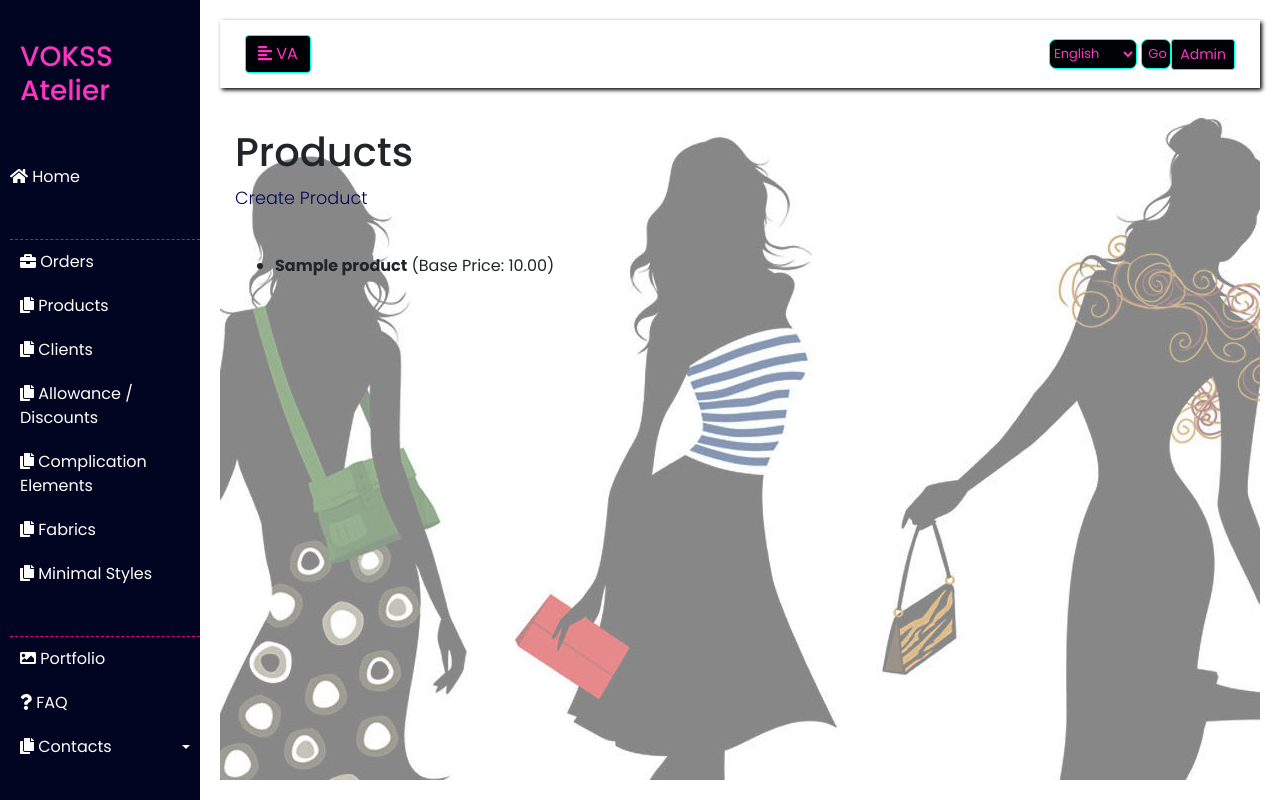
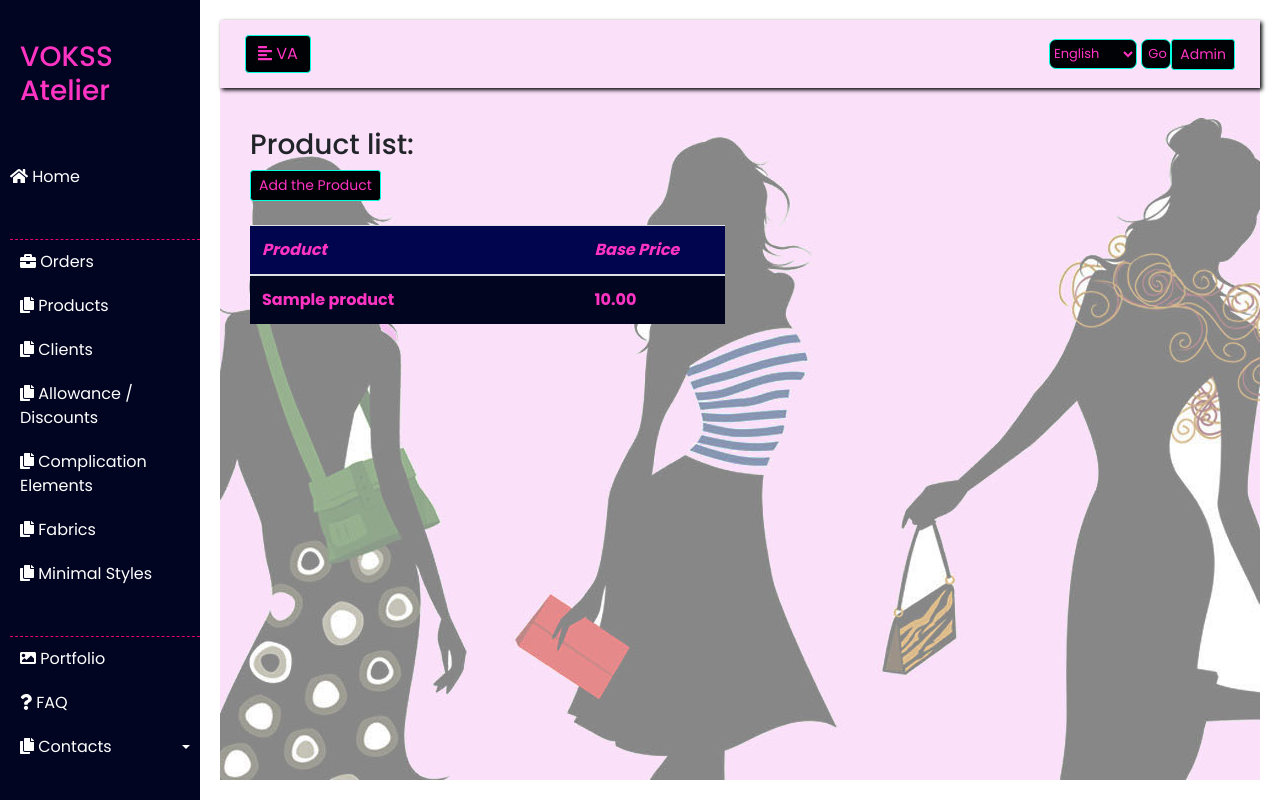
Before and after one commit to Vitamal/vokss, a Django app: page /en/atelier/product/ in a window 1280 px wide. Run offline with Django 3.2, Linux system fonts and the light colour scheme; tables that the repository leaves empty hold one stand-in row (values such as "Sample post"); some libraries are stand-ins or nearby versions.

Commit message:
some little work added

```diff
--- a/atelier/templates/atelier/client_list.html
+++ b/atelier/templates/atelier/client_list.html
@@ -4,8 +4,8 @@
 {% block content %}
     <div class="container">
         <div class="row">
-            <div class="col-sm-4">
-                <h3>{% trans 'Clients' %}:</h3>
+            <div class="col-sm-6">
+                <h3>{% trans 'Client list' %}:</h3>
                 <button class="btn btn-sm btn-outline-secondary" type="button">
                     <a href="{% url 'atelier:client_form' %}">{% trans 'Add the client' %}</a>
                 </button>
@@ -16,7 +16,7 @@
                         <table class="table table-striped">
                             <thead>
                             <tr>
-                                <th>{% trans 'Client Name' %}</th>
+                                <th>{% trans 'Client' %}</th>
                                 <th></th>
                             </tr>
                             </thead>
--- a/atelier/templates/atelier/complication_element_list.html
+++ b/atelier/templates/atelier/complication_element_list.html
@@ -5,7 +5,7 @@
     <div class="container">
         <div class="row">
             <div class="col-sm-12">
-                <h3>{% trans 'Complication Elements' %}:</h3>
+                <h3>{% trans 'Complication Element list' %}:</h3>
                 <button class="btn btn-sm btn-outline-secondary" type="button">
                     <a href="{% url 'atelier:complication_element_form' %}">{% trans 'Add the element' %}</a>
                 </button>
--- a/atelier/templates/atelier/product_list.html
+++ b/atelier/templates/atelier/product_list.html
@@ -1,21 +1,58 @@
 {% extends 'atelier/template.html' %}
 {% load i18n %}
+{#{% block content %}#}
+{#    <h1>{% trans 'Products' %}</h1>#}
+{#    <p><a href="{% url 'atelier:product_form' %}">{% trans 'Create Product' %}</a></p>#}
+{#    <br>#}
+{##}
+{##}
+{#    {% if product_list %}#}
+{#        <ul>#}
+{#            {% for product in product_list %}#}
+{#                <li>#}
+{#                    <strong> <a href="{{ product.get_absolute_url }}">{{ product.name }}</a></strong>#}
+{#                    ({% trans 'Base Price' %}: {{ product.base_price }})#}
+{#                </li>#}
+{#            {% endfor %}#}
+{#        </ul>#}
+{#    {% else %}#}
+{#        <p>{% trans 'There is no one element in Atelier' %}</p>#}
+{#    {% endif %}#}
+{#{% endblock %}#}
+
 {% block content %}
-    <h1>{% trans 'Products' %}</h1>
-    <p><a href="{% url 'atelier:product_form' %}">{% trans 'Create Product' %}</a></p>
-    <br>
-
-
+    <div class="container">
+        <div class="row">
+            <div class="col-sm-6">
+                <h3>{% trans 'Product list' %}:</h3>
+                <button class="btn btn-sm btn-outline-secondary" type="button">
+                    <a href="{% url 'atelier:product_form' %}">{% trans 'Add the Product' %}</a>
+                </button>
+                <br/>
+                <br/>
+                <div class="table-responsive">
                     {% if product_list %}
-        <ul>
+                        <table class="table table-striped">
+                            <thead>
+                            <tr>
+                                <th>{% trans 'Product' %}</th>
+                                <th>{% trans 'Base Price' %}</th>
+                            </tr>
+                            </thead>
+                            <tbody>
                             {% for product in product_list %}
-                <li>
-                    <strong> <a href="{{ product.get_absolute_url }}">{{ product.name }}</a></strong>
-                    ({% trans 'Base Price' %}: {{ product.base_price }})
-                </li>
+                                <tr>
+                                    <td style="width:70%"><a href="{{ product.get_absolute_url }}">{{ product.name }} </a></td>
+                                    <td style="width:30%"><a href="{{ product.get_absolute_url }}">{{ product.base_price }}</a></td>
+                                </tr>
                             {% endfor %}
-        </ul>
+                            </tbody>
+                        </table>
                     {% else %}
                         <p>{% trans 'There is no one element in Atelier' %}</p>
                     {% endif %}
+                </div>
+            </div>
+        </div>
+    </div>
 {% endblock %}
--- a/vokss/settings.py
+++ b/vokss/settings.py
@@ -104,7 +104,7 @@ AUTH_PASSWORD_VALIDATORS = [
 # Internationalization
 # https://docs.djangoproject.com/en/2.2/topics/i18n/
 
-LANGUAGE_CODE = 'en-us'
+LANGUAGE_CODE = 'en'
 # LANGUAGE_CODE = 'uk'
 
 TIME_ZONE = 'UTC'
```
Also changed, not shown: atelier/templates/atelier/order_detail.html (+4 -4 lines), atelier/templates/atelier/order_list.html (+4 -4 lines), atelier/templates/atelier/product_detail.html (+39 -12 lines), atelier/static/atelier/images/background.jpg, locale/uk/LC_MESSAGES/django.po, 1 other file. Lines whose indentation alone changed are shown as unchanged.
